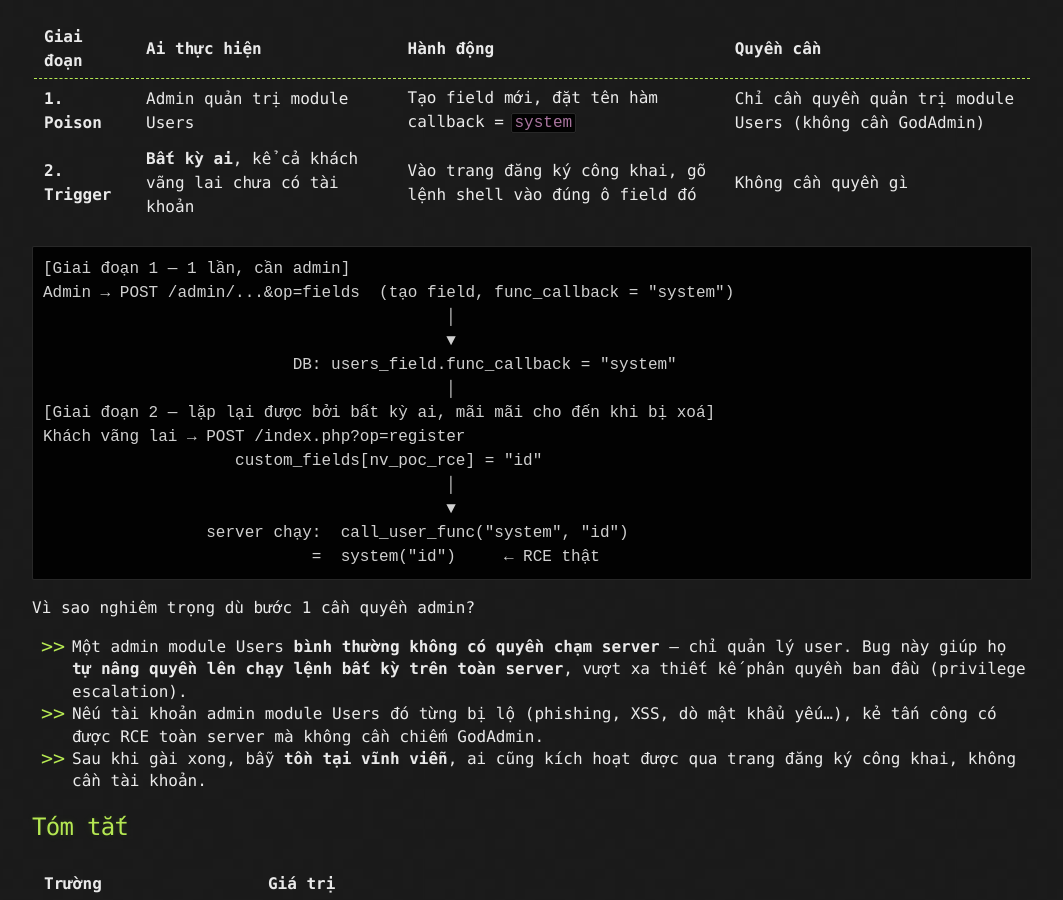
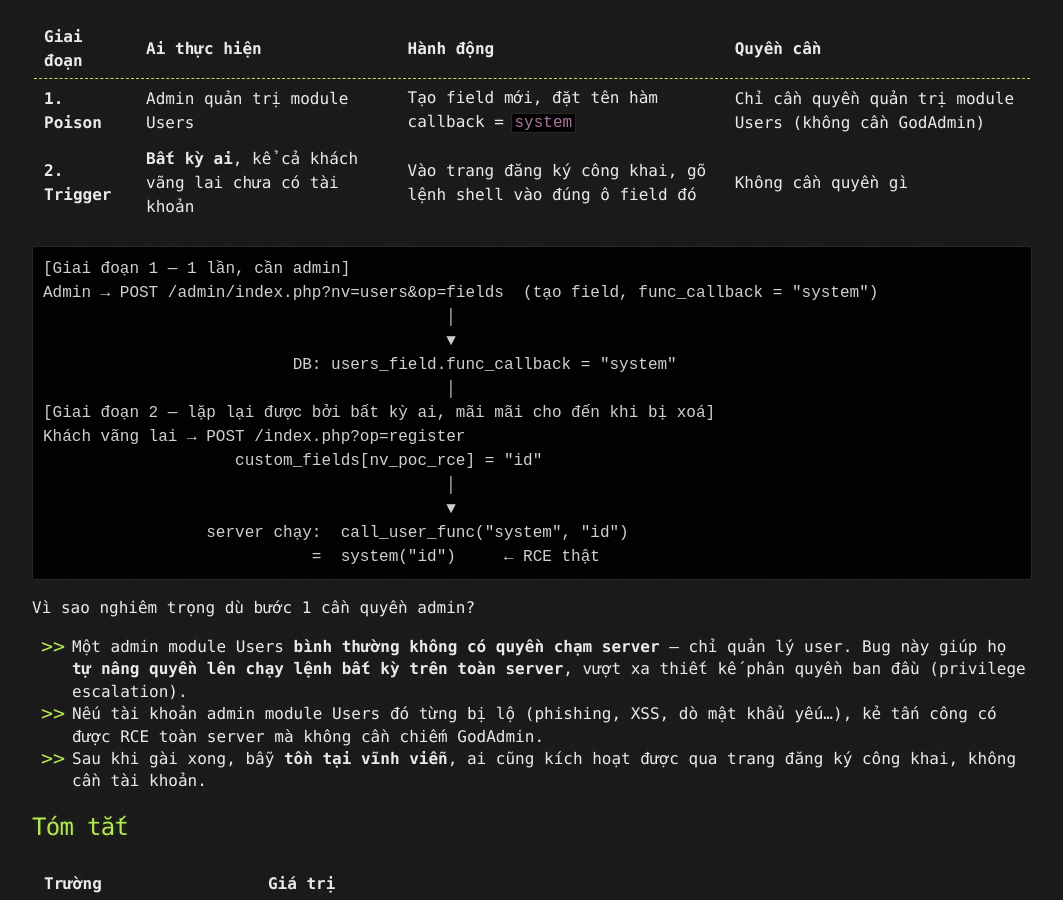
Before and after one commit to 0xki29/blog, a Jekyll site: the page built from _posts/2026-08-30-nukeviet-arbitrary-callback-rce.md, in a window 1280 px wide and 900 px high, scrolled down 636 px. Shown: the whole window, without its empty margins (108-1171 px from the left). Built offline with Jekyll 4.4.1, drawn with Linux system fonts in a browser that asks for light colours.

Commit message:
Add post: NukeViet arbitrary callback RCE analysis

````diff
--- a/_posts/2026-08-30-nukeviet-arbitrary-callback-rce.md
+++ b/_posts/2026-08-30-nukeviet-arbitrary-callback-rce.md
@@ -23,7 +23,7 @@ Bug xảy ra qua **2 giai đoạn**, cần phân biệt rõ ai làm gì:
 
 ```
 [Giai đoạn 1 — 1 lần, cần admin]
-Admin → POST /admin/...&op=fields  (tạo field, func_callback = "system")
+Admin → POST /admin/index.php?nv=users&op=fields  (tạo field, func_callback = "system")
                                           │
                                           ▼
                           DB: users_field.func_callback = "system"
````
